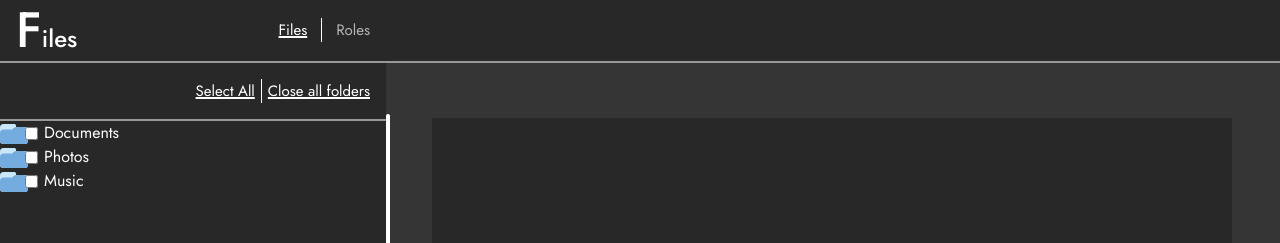
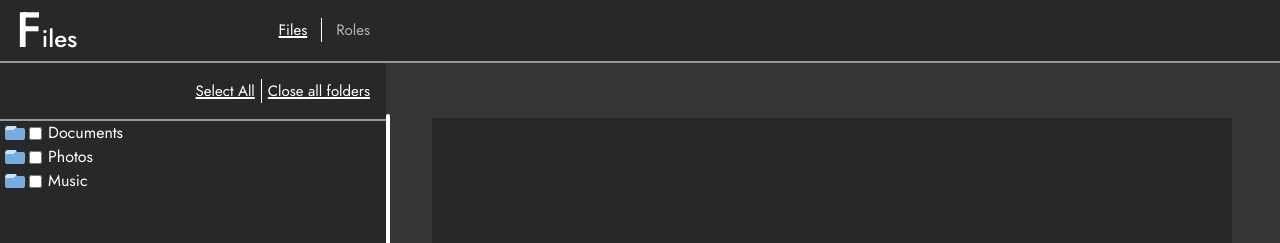
Before and after one commit to zEkoR1/secure-Cloud-Front, a React (Vite) app: page /home in a window 1280 px wide. Shown: the top 243 px of the page. Built offline with nearby package versions, Linux system fonts and the light colour scheme; a web font is replaced by a local one.

Commit message:
Folder items fixed

```diff
--- a/src/components/Files&Roles/FileItem.jsx
+++ b/src/components/Files&Roles/FileItem.jsx
@@ -23,11 +23,9 @@ export default function FileItem({
 
   const isSelected = selectedFiles.includes(file.id);
 
-  // Icons for light theme (open folder only)
   const lightThemeOpenIcon = (
     <svg
-      width="28"
-      height="20"
+      className={styles.folderIconSvg}
       viewBox="0 0 28 20"
       fill="none"
       xmlns="http://www.w3.org/2000/svg"
@@ -49,11 +47,9 @@ export default function FileItem({
     </svg>
   );
 
-  // Icons for dark theme (open folder only)
   const darkThemeOpenIcon = (
     <svg
-      width="28"
-      height="20"
+      className={styles.folderIconSvg}
       viewBox="0 0 28 20"
       fill="none"
       xmlns="http://www.w3.org/2000/svg"
@@ -71,11 +67,10 @@ export default function FileItem({
         stroke="#75ACDF"
         strokeWidth="7"
         strokeLinejoin="round"
-      />
+        />
     </svg>
   );
 
-  // Choose the appropriate icon based on the theme
   const folderIcon = theme === "light" ? lightThemeOpenIcon : darkThemeOpenIcon;
 
   return (
@@ -84,7 +79,7 @@ export default function FileItem({
         {file.type !== "file" ? (
           <>
             <span className={styles.expandIcon} onClick={handleToggleOpen}>
-              {folderIcon} {/* Show the icon only if the folder is open */}
+              {folderIcon}
             </span>
             <input
               type="checkbox"
--- a/src/components/Files&Roles/Files.module.css
+++ b/src/components/Files&Roles/Files.module.css
@@ -2,6 +2,8 @@
   display: flex;
   flex-direction: column;
   color: var(--text-color);
+  margin-left:4px;
+
 }
 
 .itemContent {
@@ -19,7 +21,8 @@
   margin: 0 5px;
 }
 
-  .folderName, .fileName {
+.folderName,
+.fileName {
   margin-left: 1px;
   cursor: pointer;
 }
@@ -28,10 +31,18 @@
   padding-left: 20px;
 }
 
-  .selected .folderName, .selected .fileName {
+.selected .folderName,
+.selected .fileName {
   background-color: #d3e2f7;
 }
 
 .fileIcon {
   margin-right: 1px;
 }
+.folderIconSvg {
+  width: 22px;
+  height: 14px;
+  fill: none;
+  margin-bottom: 3px;
+  margin-right: 7px;
+}
```
Lines whose indentation alone changed are shown as unchanged.
